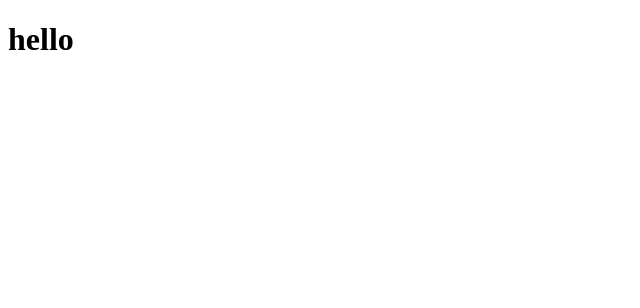
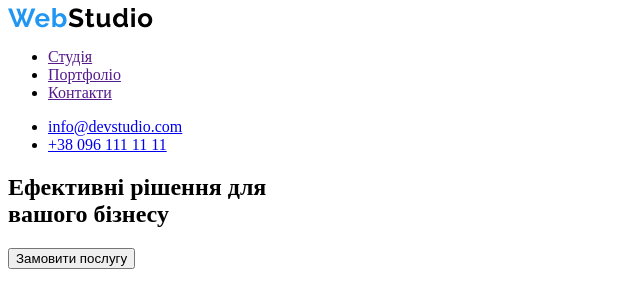
Before and after one commit to MarynaChicherina/goit-markup-hw-01, a plain HTML site: page index.html in a window 1280 px wide. Shown: the whole page, without its empty margins (0-640 px from the left). Drawn offline with Linux system fonts and the light colour scheme.

Commit message:
Add header

```diff
--- a/index.html
+++ b/index.html
@@ -1,5 +1,5 @@
 <!DOCTYPE html>
-<html lang="en">
+<html lang="ukr">
 <head>
     <meta charset="UTF-8">
     <meta http-equiv="X-UA-Compatible" content="IE=edge">
@@ -7,6 +7,38 @@
     <title>Document</title>
 </head>
 <body>
-    <h1>hello</h1>
+    <!--шапка-->
+    <header>
+        <nav>
+        <a href="">
+            <img src="./images/webstudio.jpg" alt="WebStudio" />
+        </a>
+        <ul>
+            <li><a href="">Студія</a></li>
+            <li><a href="">Портфоліо</a></li>
+            <li><a href="">Контакти</a></li>
+        </ul>
+        <ul>
+            <li><a href="mailto:info@devstudio.com">info@devstudio.com</a></li>
+            <li><a href="tel:+380961111111">+38 096 111 11 11</a></li>
+        </ul>
+        </nav>
+    </header>
+    <main>
+        <div>
+            <!--герой-->
+            <section>
+                <h1>Ефективні рішення для <br/>вашого бізнесу</h1>
+                <button type="button">Замовити послугу</button>
+            </section>
+            <!--особливості-->
+            <section>
+
+            </section>
+            <!--чим ми займаємося-->
+            <!--наша команда-->
+        </div>
+    </main>
+    <footer></footer>
 </body>
 </html>
```
Also changed, not shown: images/box1.jpg (added), images/box2.jpg (added), images/box3.jpg (added), images/card1.jpg (added), images/card2.jpg (added), images/card3.jpg (added), images/card4.jpg (added), images/webstudio.jpg (added).
